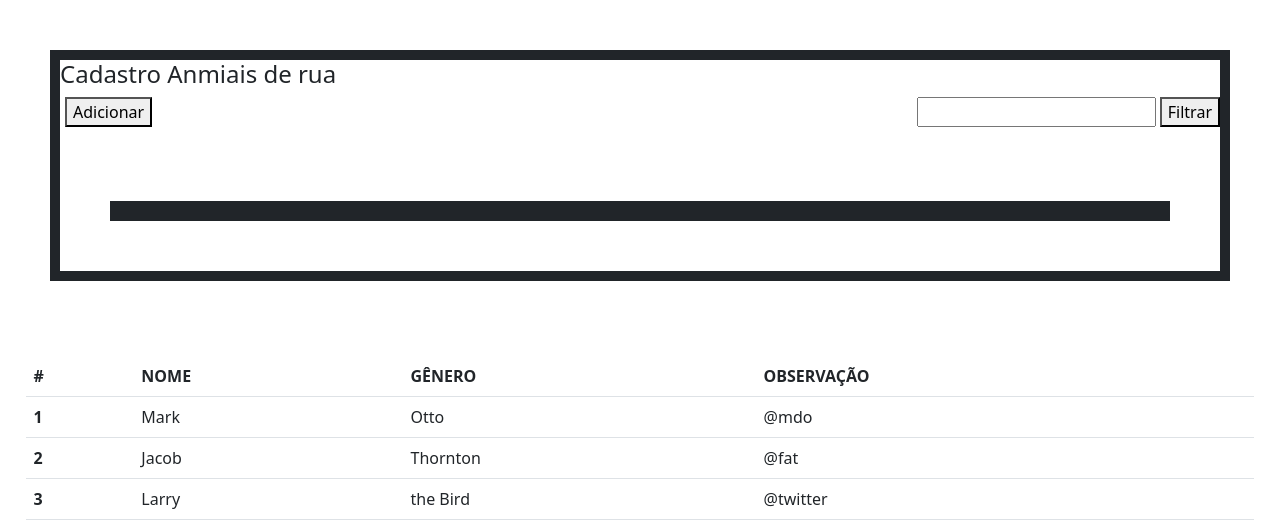
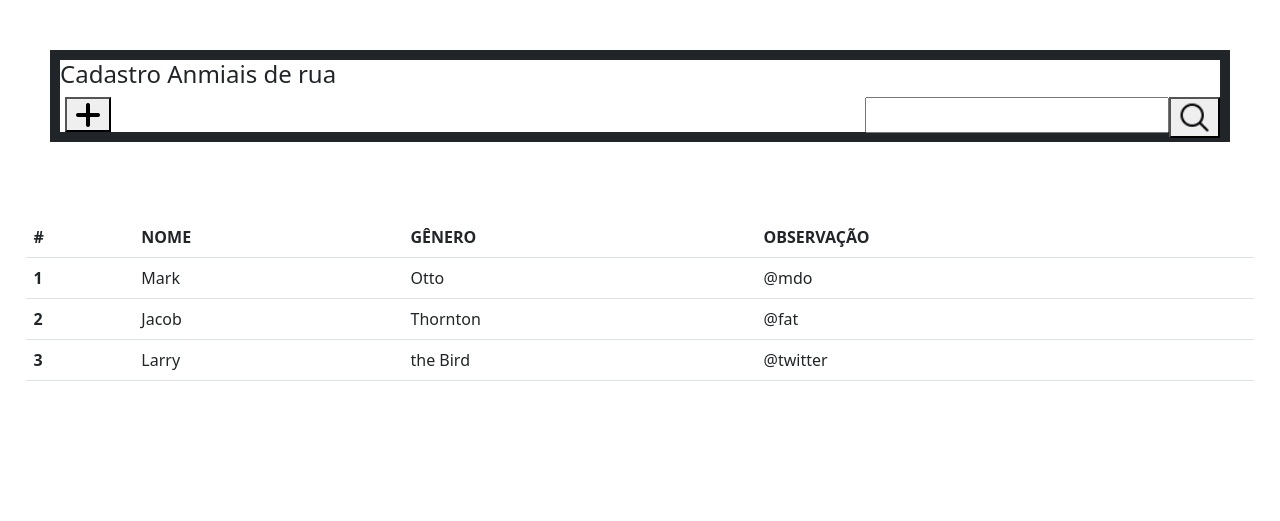
Before and after one commit to marck0101/cadastrOng, a PHP site: page / in a window 1280 px wide. Shown: the top 521 px of the page. Run offline with PHP 8.4, Linux system fonts and the light colour scheme.

Commit message:
ajustando botões

```diff
--- a/estilos.css
+++ b/estilos.css
@@ -4,6 +4,14 @@
   align-items: justify;
   display: flex;
   justify-content: space-between;
+  /* background-color: aqua; */
+  height: 35px;
+}
+
+.alinhamentoLeft{
+  /* só para testes */
+  background-color: aqua;
+  display: flexbox;
 }
 
 .borda {
@@ -21,3 +29,8 @@
 .pica {
   padding: 2%;
 }
+
+.icon{
+  height: 30px;
+  width: 30px;
+}
--- a/index.html
+++ b/index.html
@@ -6,11 +6,14 @@
   <link href="https://cdn.jsdelivr.net/npm/bootstrap@5.2.0-beta1/dist/css/bootstrap.min.css" rel="stylesheet"
     integrity="sha384-0evHe/X+R7YkIZDRvuzKMRqM+OrBnVFBL6DOitfPri4tjfHxaWutUpFmBp4vmVor" crossorigin="anonymous" />
   <link rel="stylesheet" href="estilos.css" />
+  <link rel="icon" src="C:\Users\marck\dev\icons">
   <meta charset="UTF-8" />
   <meta http-equiv="X-UA-Compatible" content="IE=edge" />
   <meta name="viewport" content="width=device-width, initial-scale=1.0" />
   <script src="scripts.js"></script>
-  <title>Document</title>
+  <title>CADASTRO</title>
+  <link rel="icon" type="image/jpg"  href="icons/icon.png">
+
 </head>
 
 <body>
@@ -18,28 +21,10 @@
   <div class="borda">
     <h4>Cadastro Anmiais de rua</h4>
     <div class="alinhamento">
-      <button>Adicionar</button>
-      <div><input /> <button>Filtrar</button></div>
+      <button><img src="icons/soma.png" alt=""></button>
+      <div><input  style="font-size: 20px"/><button><img src="icons/lupa2.png" style="height: 35px;"><img></button></div>
     </div>
-    <br>
-    <div class="borda">
-      <form action="">
-        <!--  <table class="tabela">
-          <tr>
-            <th>Nome</th>
-            <th>Gênero</th>
-            <th>Observação</th>
-          </tr>
-          <tr>
-            <td>Godofredo</td>
-            <td>Isso eu curto</td>
-            <td>Cachorro achado dia 01/02/2003</td>
-          </tr>
-        </table> -->
-      </form>
-    </div>
-  </div>
-  </div>
+     </div>
 
   <div class="pica">
 
```
Also changed, not shown: icons/icon.png (added), icons/lupa2.png (added), icons/soma.png (added).
